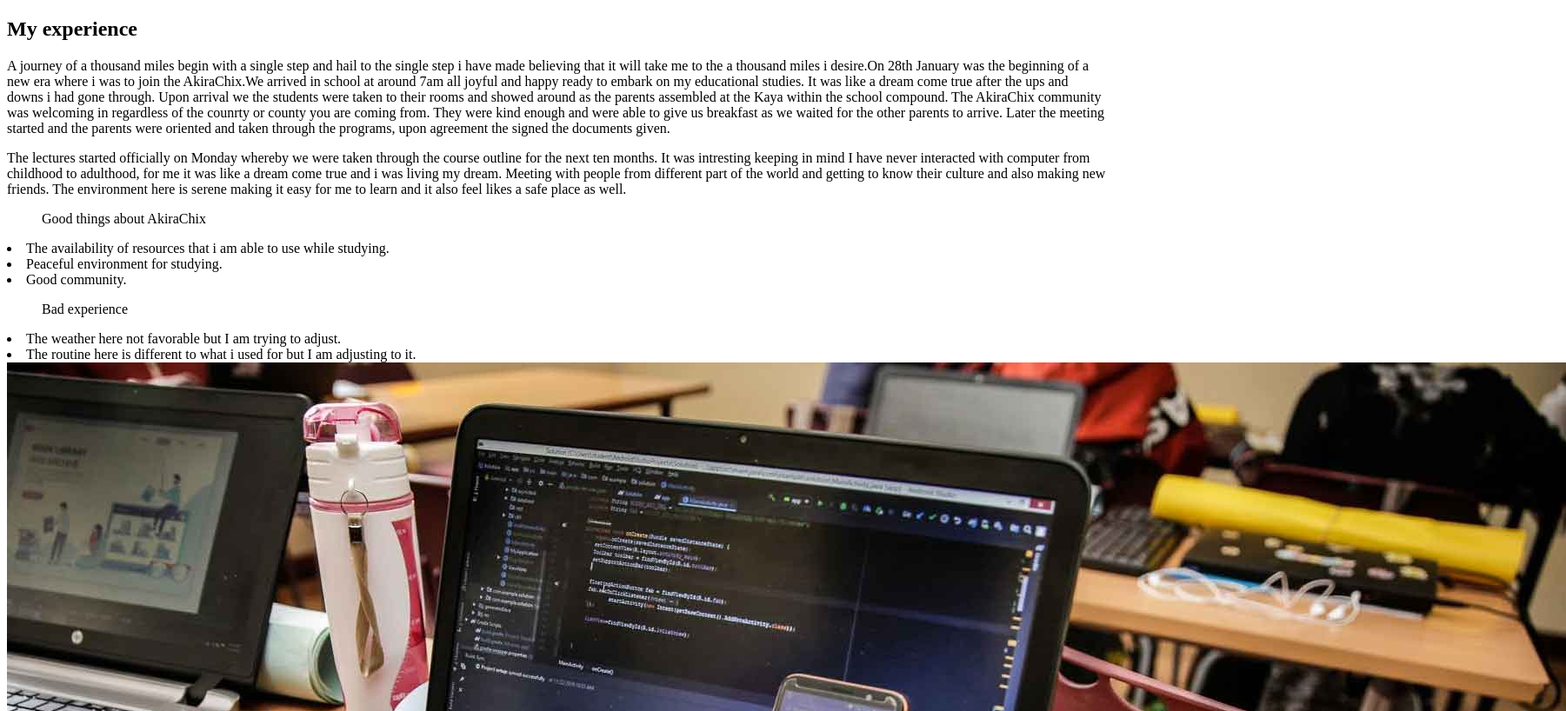
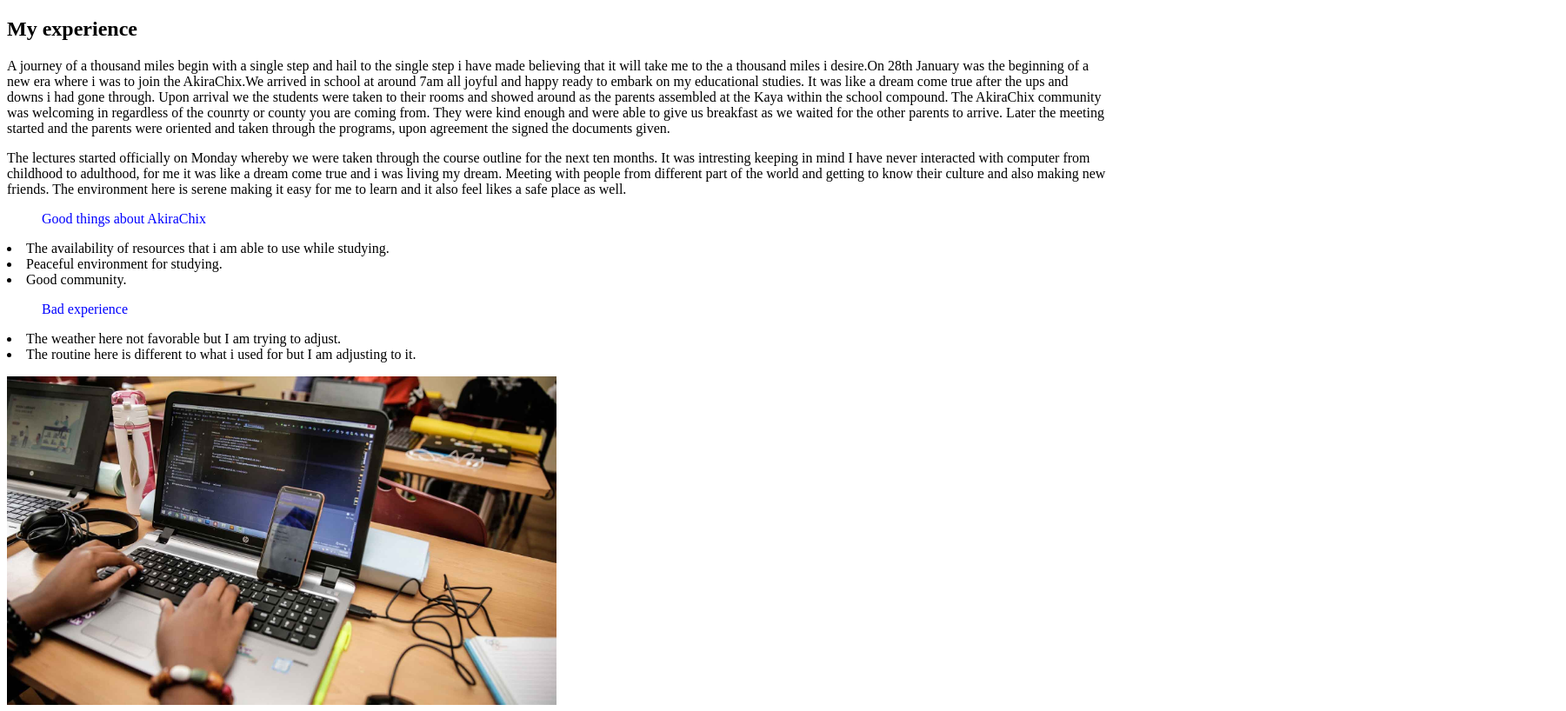
Before and after one commit to BurajeVallary/Akira, a plain HTML site: page index.html in a window 1280 px wide. Shown: the top 818 px of the page at 87% size, 1801 px wide, since content can reach past the window. Drawn offline with Linux system fonts and the light colour scheme.

Commit message:
First commit

```diff
--- a/index.html
+++ b/index.html
@@ -10,15 +10,15 @@
     <h2>My experience</h2>
     <p>A journey of a thousand miles begin with a single step and hail to the single step i have made believing that it will take me to the a thousand miles i desire.On 28th January was the beginning of a new era where i was to join the AkiraChix.We arrived in school at around 7am all joyful and happy ready to embark on my educational studies. It was like a dream come true after the ups and downs i had gone through. Upon arrival we the students were taken to their rooms and showed around as the parents assembled at the Kaya within the school compound. The AkiraChix community was welcoming in regardless of the counrty or county you are coming from. They were kind enough and were able to give us breakfast as we waited for the other parents to arrive. Later the meeting started and the parents were oriented and taken through the programs, upon agreement the signed the documents given.
         <P>The lectures started officially on Monday whereby we were taken through the course outline for the next ten months. It was intresting keeping in mind I have never interacted with computer from childhood to adulthood, for me it was like a dream come true and i was living my dream. Meeting with people from different part of the world and getting to know their culture and also making new friends. The environment here is serene making it easy for me to learn and it also feel likes a safe place as well.</P>
-       <Ol> Good things about AkiraChix</Ol>
+       <Ol style="color: blue; border:"> Good things about AkiraChix</Ol>
         <li> The availability of resources that i am able to use while studying.</li>
         <li> Peaceful environment for studying.</li>
         <li>Good community.</li>
 
-        <ol> Bad experience</ol>
+        <ol style = "color : blue ; border :"> Bad experience</ol>
         <li> The weather here not favorable but I am trying to adjust.</li>
         <li> The routine here is different to what i used for but I am adjusting to it.
-        <img src="image/africa-stem-2 (1).jpg"><image element, as width="50" height="50"
+        <p></p><img src="image/africa-stem-2 (1).jpg" style="width:50%;">
 
 </body>
 </html>
```
